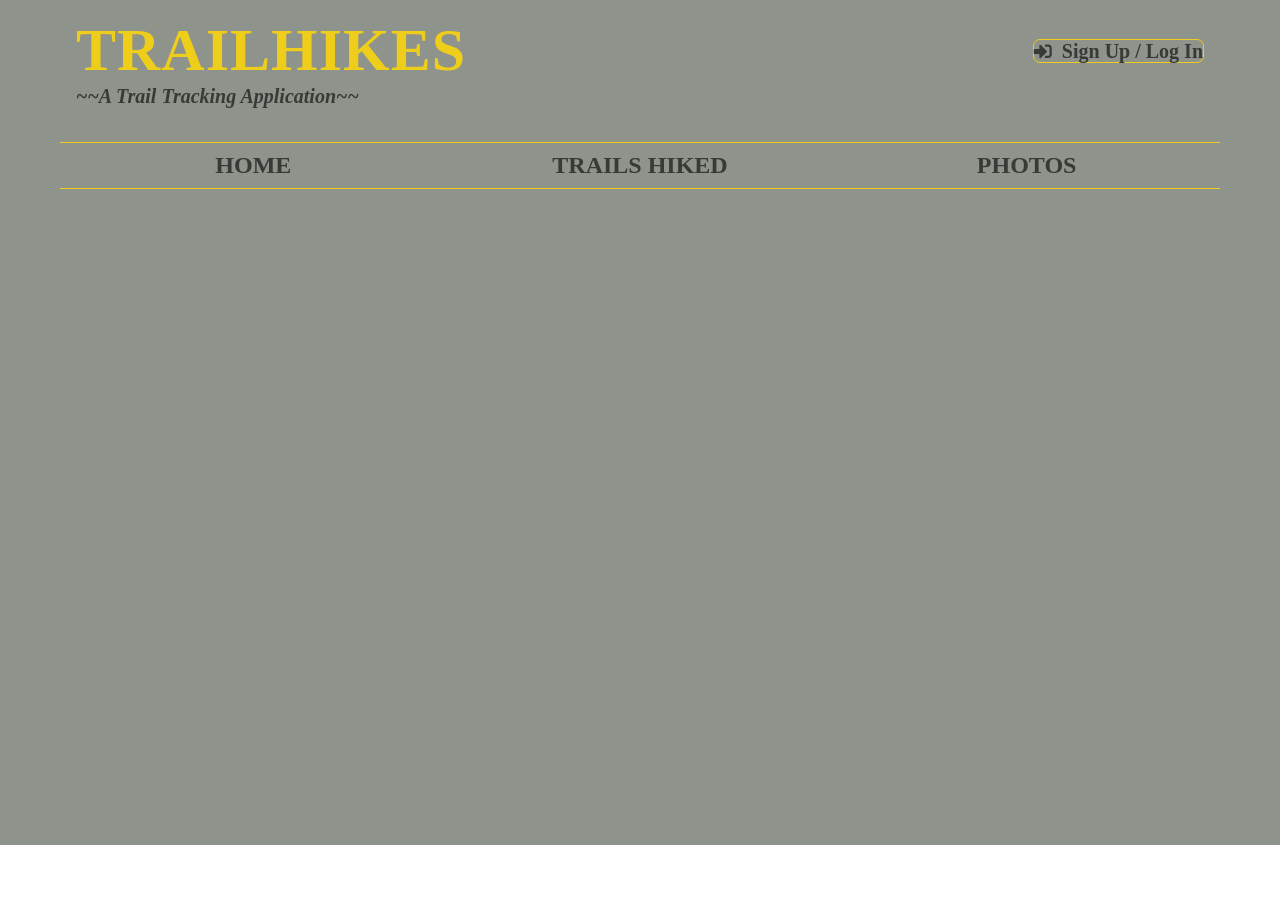
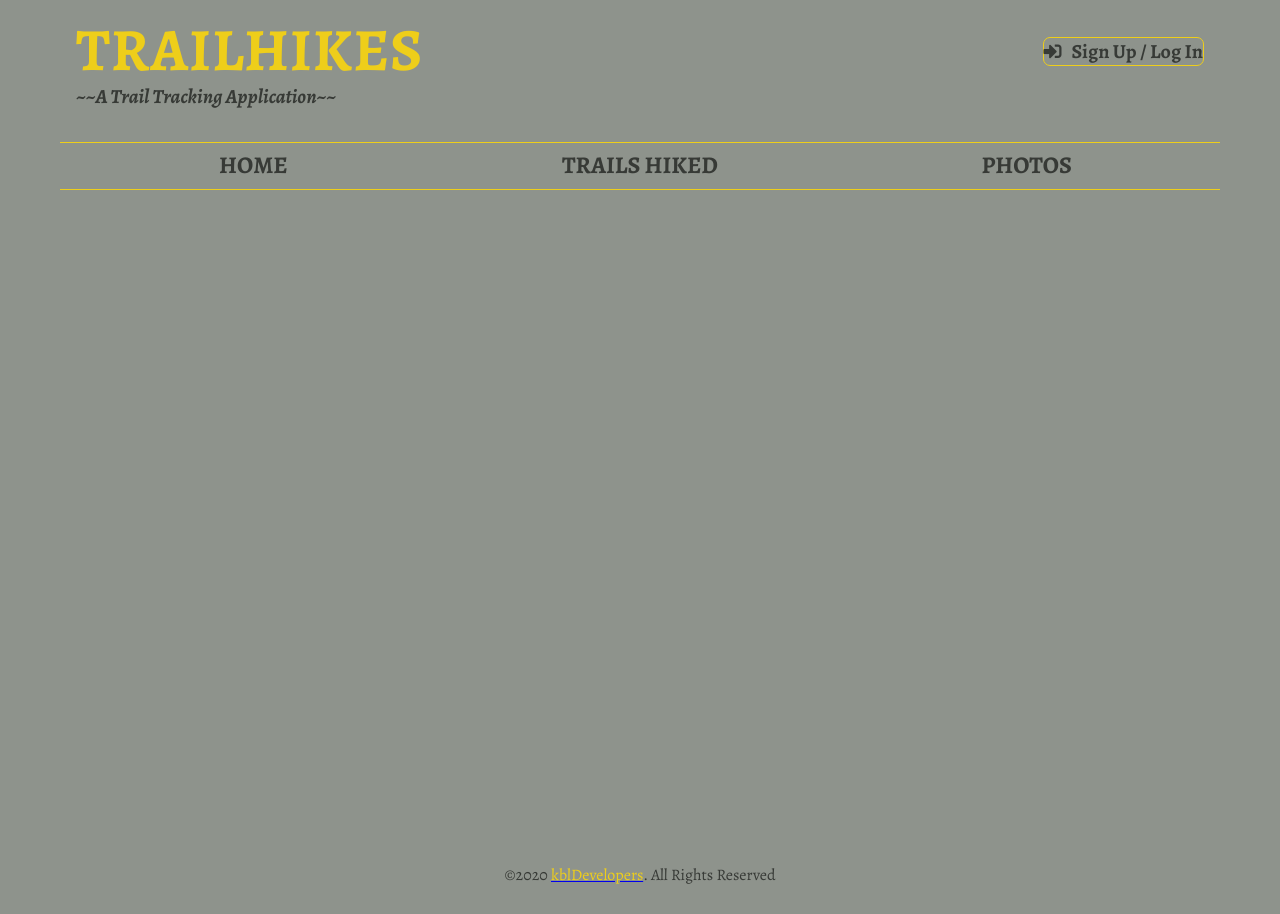
Before and after one commit to swic-cis-177/mt-project-Jackal73, a website: page photos.html in a window 1280 px wide. Before the commit the page ends 845 px from the top, so only its background shows below. Drawn offline with nearby package versions, Linux system fonts and the light colour scheme.

Commit message:
Add 'metadata' and 'links' to head

```diff
--- a/photos.html
+++ b/photos.html
@@ -1,14 +1,25 @@
 <!DOCTYPE html>
 <html lang="en">
-    <head>
-        <meta charset="UTF-8">
-        <meta name="viewport" content="width=device-width, initial-scale=1.0">
-        <meta http-equiv="X-UA-Compatible" content="ie=edge">
-        <link rel="shortcut icon" type="image/jpg" href="images/traillogo.jpg">
-        <link rel="stylesheet" href="https://use.fontawesome.com/releases/v5.2.0/css/all.css" integrity="sha384-hWVjflwFxL6sNzntih27bfxkr27PmbbK/iSvJ+a4+0owXq79v+lsFkW54bOGbiDQ" crossorigin="anonymous">
-        <link rel="stylesheet" href="style.css">
-        <title>TrailHikes</title>
-    </head>
+  <head>
+    <meta charset="UTF-8" />
+    <meta name="viewport" content="width=device-width, initial-scale=1.0" />
+    <meta http-equiv="X-UA-Compatible" content="ie=edge">
+    <link rel="shortcut icon" type="image/jpg" href="images/traillogo.jpg">
+    <link rel="stylesheet" href="https://use.fontawesome.com/releases/v5.2.0/css/all.css" integrity="sha384-hWVjflwFxL6sNzntih27bfxkr27PmbbK/iSvJ+a4+0owXq79v+lsFkW54bOGbiDQ" crossorigin="anonymous">
+    <link
+      rel="stylesheet"
+      href="https://cdnjs.cloudflare.com/ajax/libs/modern-normalize/0.7.0/modern-normalize.min.css"
+    />
+
+    <!-- Add some Google Fonts -->
+    <link
+      href="https://fonts.googleapis.com/css2?family=Alegreya:ital,wght@0,400;0,500;0,700;1,400;1,700&display=swap"
+      rel="stylesheet"
+    />
+
+    <link rel="stylesheet" href="style.css" />
+
+    <title>Trail Hikes</title>
     <body>
 
     <!-- modal box -->
@@ -98,6 +109,17 @@
         <!--        </section>-->
         <!-- end of gallery -->
 
+<!-- footer -->
+<footer class="footer">
+  <p>
+    &copy;2020
+    <a href="https://www.kbldevelopers.com"
+      ><span class="company-logo">kblDevelopers</span></a
+    >. All Rights Reserved
+  </p>
+</footer>
+<!-- end of footer -->
+
     <script src="./scripts.js"></script>
 
     </body>
```
